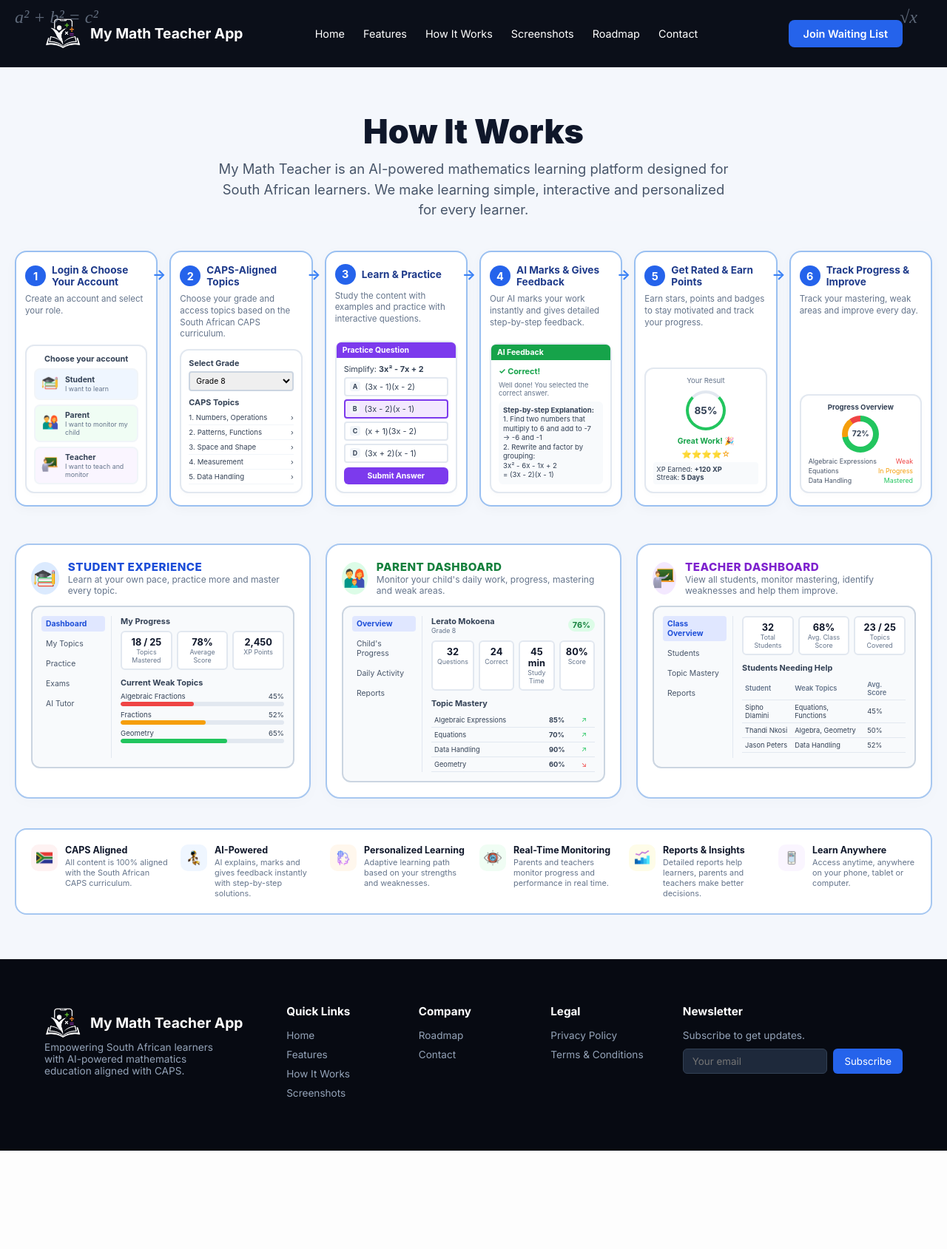
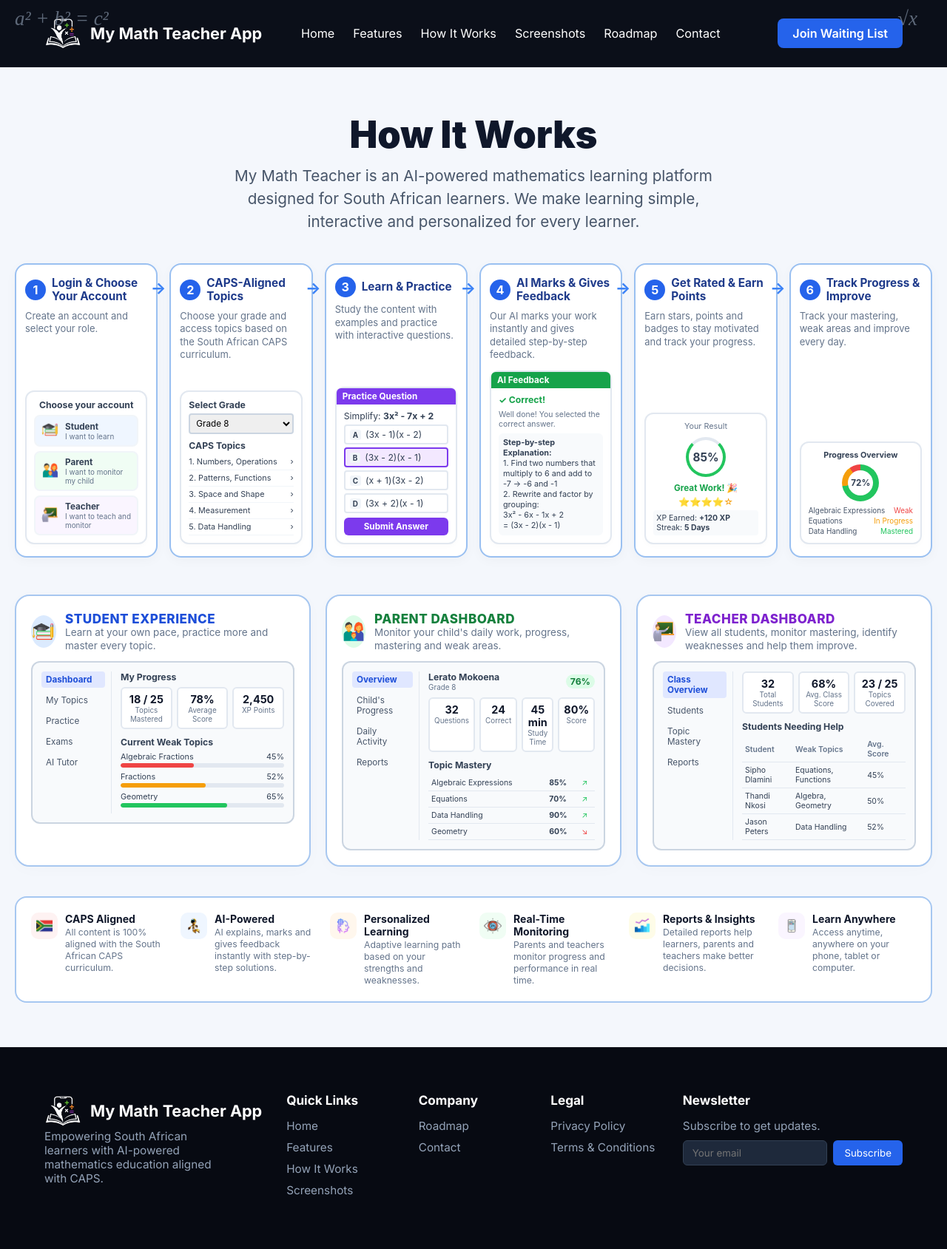
Before and after one commit to nduhh/My-Math-Teacher-Website, a Django app: page /how-it-works/ in a window 1280 px wide. Shown: the whole page at 74% size. Before the commit the page ends 1556 px from the top, so only its background shows below. Run offline with Django 5.2, Linux system fonts and the light colour scheme.

Commit message:
Fix font size

```diff
--- a/config/settings.py
+++ b/config/settings.py
@@ -38,6 +38,7 @@ ALLOWED_HOSTS = [
     "127.0.0.1",
     "localhost",
     ".vercel.app",
+    "192.168.1.132",
 ]
 
 
--- a/my_math_teacher_website/templates/how_it_works.html
+++ b/my_math_teacher_website/templates/how_it_works.html
@@ -5,6 +5,11 @@
 {% block extra_css %}
 {% load static %}
 <style>
+    /* GLOBAL FONT SIZE INCREASE – adjust this value as needed */
+    html {
+        font-size: 18px;   /* Was the browser default (16px). Now 18px = ~12.5% larger */
+    }
+
     /* Global Reset & Typography */
     .how-it-works-wrapper * {
         box-sizing: border-box;
```
